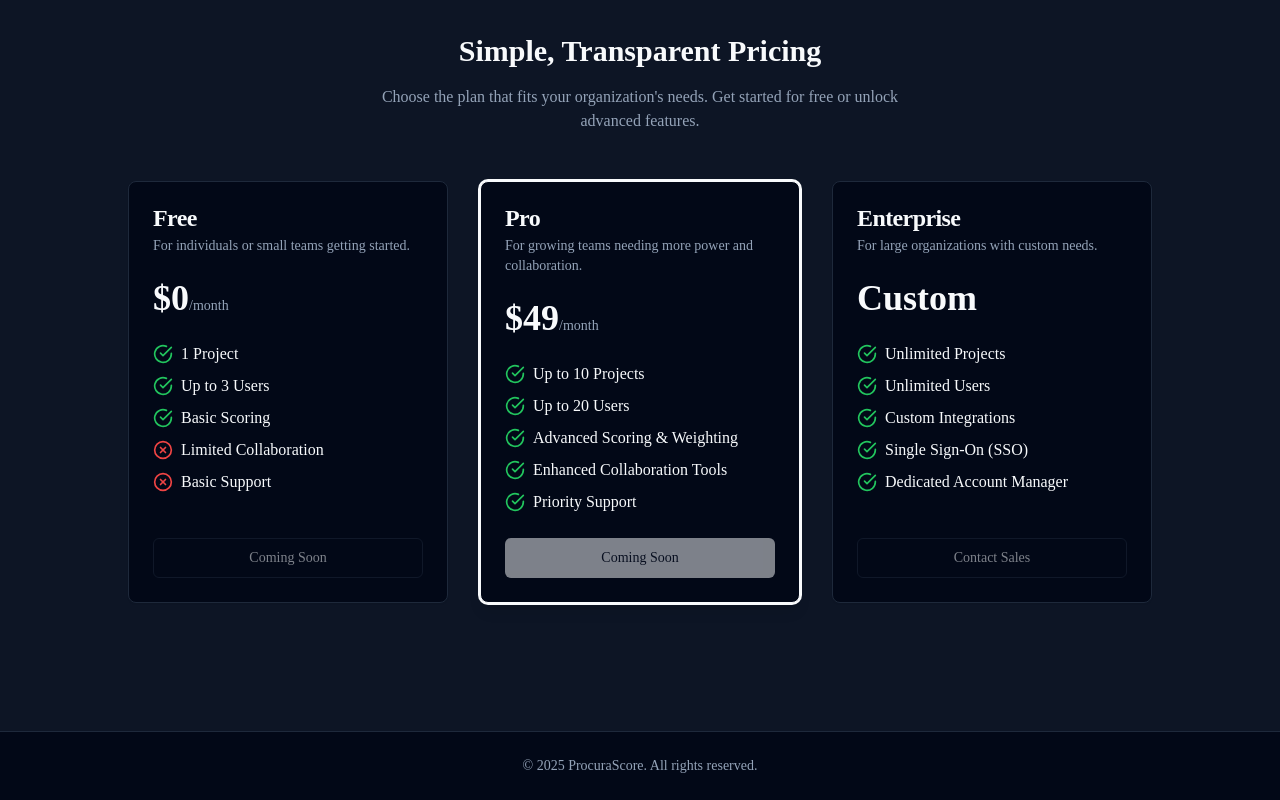
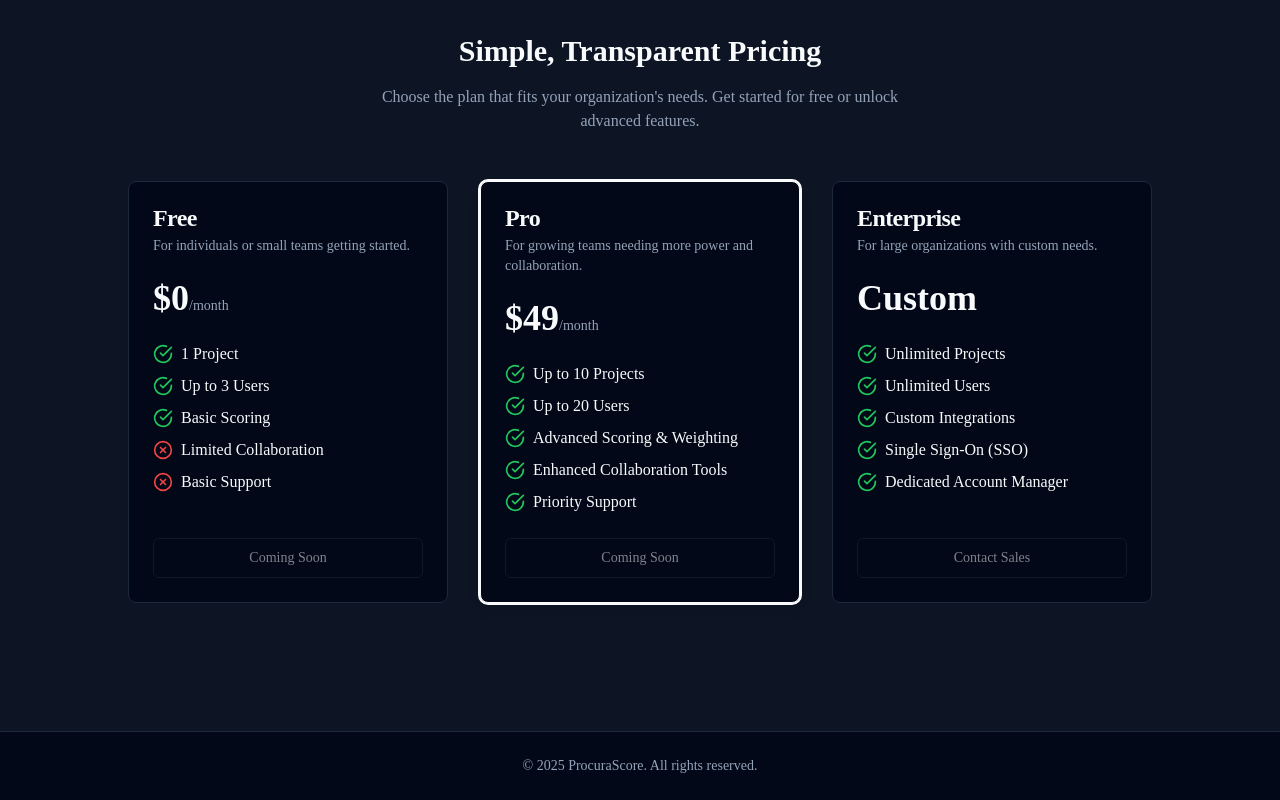
Before and after one commit to DevoteMe/ProcuraScore, a React (Vite) app: page / in a window 1280 px wide. Shown: the part 1208-2008 px from the top of the page. Built offline with nearby package versions, Linux system fonts and the light colour scheme; no server answers.

Commit message:
Working on landing page

```diff
--- a/src/App.tsx
+++ b/src/App.tsx
@@ -10,6 +10,7 @@ import DashboardOverview from './components/DashboardOverview';
 import ProjectList from './components/tenant/ProjectList';
 import CreateProject from './components/tenant/CreateProject';
 import AdminPanel from './components/admin/AdminPanel'; // Import AdminPanel
+import ProjectDetails from './components/ProjectDetails'; // Import ProjectDetails
 
 // Simple placeholder components for routes not yet implemented
 const PlaceholderComponent: React.FC<{ title: string }> = ({ title }) => (
@@ -23,7 +24,7 @@ const SystemSettings = () => <PlaceholderComponent title="System Settings" />; /
 const EvaluationList = () => <PlaceholderComponent title="Evaluations" />;
 const TeamMemberList = () => <PlaceholderComponent title="Team Members" />;
 const TenantSettings = () => <PlaceholderComponent title="Tenant Settings" />;
-const ProjectDetails = () => <PlaceholderComponent title="Project Details" />;
+// const ProjectDetails = () => <PlaceholderComponent title="Project Details" />; // No longer placeholder
 
 
 function App() {
--- a/src/components/LandingPage.tsx
+++ b/src/components/LandingPage.tsx
@@ -3,6 +3,58 @@ import { Link } from 'react-router-dom'; // Import Link
 import { Card, CardContent, CardDescription, CardFooter, CardHeader, CardTitle } from './ui/card';
 import { CheckCircle, XCircle } from 'lucide-react';
 import { Button } from './ui/button';
+import { cn } from '../lib/utils';
+
+// Define pricing plans data
+const pricingPlans = [
+  {
+    title: 'Free',
+    description: 'For individuals or small teams getting started.',
+    price: '$0',
+    priceDetails: '/month',
+    features: [
+      '1 Project',
+      'Up to 3 Users',
+      'Basic Scoring',
+      { name: 'Limited Collaboration', negative: true },
+      { name: 'Basic Support', negative: true },
+    ],
+    ctaText: 'Coming Soon',
+    ctaDisabled: true,
+  },
+  {
+    title: 'Pro',
+    description: 'For growing teams needing more power and collaboration.',
+    price: '$49',
+    priceDetails: '/month',
+    features: [
+      'Up to 10 Projects',
+      'Up to 20 Users',
+      'Advanced Scoring & Weighting',
+      'Enhanced Collaboration Tools',
+      'Priority Support',
+    ],
+    ctaText: 'Coming Soon',
+    ctaDisabled: true,
+    highlighted: true, // Example of a highlighted plan
+  },
+  {
+    title: 'Enterprise',
+    description: 'For large organizations with custom needs.',
+    price: 'Custom',
+    priceDetails: '',
+    features: [
+      'Unlimited Projects',
+      'Unlimited Users',
+      'Custom Integrations',
+      'Single Sign-On (SSO)',
+      'Dedicated Account Manager',
+    ],
+    ctaText: 'Contact Sales',
+    ctaDisabled: true,
+  },
+];
+
 
 const LandingPage: React.FC = () => {
   console.log("Rendering LandingPage component with Pricing section...");
@@ -28,7 +80,7 @@ const LandingPage: React.FC = () => {
       {/* Main Content */}
       <main className="flex-grow">
         {/* Hero Section */}
-        <section className="flex items-center justify-center bg-gradient-to-br from-primary/10 via-background to-background py-20 md:py-32">
+        <section className="flex items-center justify-center bg-gradient-to-br from-primary/10 via-background to-background py-20 md:py-32 animate-in fade-in">
           <div className="container px-4 md:px-6 text-center">
             <div className="max-w-3xl mx-auto space-y-4">
               <h1 className="text-4xl font-bold tracking-tighter sm:text-5xl md:text-6xl lg:text-7xl text-foreground">
@@ -46,7 +98,7 @@ const LandingPage: React.FC = () => {
         </section>
 
         {/* Features Section */}
-        <section id="features" className="py-16 md:py-24 bg-background">
+        <section id="features" className="py-16 md:py-24 bg-background animate-in fade-in">
           <div className="container px-4 md:px-6">
             <h2 className="text-3xl font-bold text-center mb-12 text-foreground">
               Why Choose ProcuraScore?
@@ -136,7 +188,7 @@ const LandingPage: React.FC = () => {
         </section>
 
         {/* Pricing Section */}
-        <section id="pricing" className="py-16 md:py-24 lg:py-32 bg-muted/40">
+        <section id="pricing" className="py-16 md:py-24 lg:py-32 bg-muted/40 animate-in fade-in">
           <div className="container px-4 md:px-6">
             <h2 className="text-3xl font-bold text-center mb-4 text-foreground">
               Simple, Transparent Pricing
@@ -145,62 +197,32 @@ const LandingPage: React.FC = () => {
               Choose the plan that fits your organization's needs. Get started for free or unlock advanced features.
             </p>
             <div className="grid grid-cols-1 md:grid-cols-3 gap-8 max-w-5xl mx-auto">
-              {/* Free Tier */}
-              <Card className="flex flex-col">
+              {pricingPlans.map((plan, index) => (
+                <Card key={index} className={cn("flex flex-col", plan.highlighted && "border-primary ring-2 ring-primary shadow-lg")}>
                   <CardHeader>
-                  <CardTitle>Free</CardTitle>
-                  <CardDescription>For individuals or small teams getting started.</CardDescription>
-                  <p className="text-4xl font-bold pt-4">$0<span className="text-sm font-normal text-muted-foreground">/month</span></p>
+                    <CardTitle>{plan.title}</CardTitle>
+                    <CardDescription>{plan.description}</CardDescription>
+                    <p className="text-4xl font-bold pt-4">{plan.price}<span className="text-sm font-normal text-muted-foreground">{plan.priceDetails}</span></p>
                   </CardHeader>
                   <CardContent className="flex-grow space-y-2">
-                  <p className="flex items-center gap-2"><CheckCircle className="h-5 w-5 text-green-500" /> 1 Project</p>
-                  <p className="flex items-center gap-2"><CheckCircle className="h-5 w-5 text-green-500" /> Up to 3 Users</p>
-                  <p className="flex items-center gap-2"><CheckCircle className="h-5 w-5 text-green-500" /> Basic Scoring</p>
-                  <p className="flex items-center gap-2"><XCircle className="h-5 w-5 text-red-500" /> Limited Collaboration</p>
-                  <p className="flex items-center gap-2"><XCircle className="h-5 w-5 text-red-500" /> Basic Support</p>
+                    {plan.features.map((feature, featureIndex) => (
+                      <p key={featureIndex} className="flex items-center gap-2">
+                        {typeof feature === 'string' ? (
+                          <CheckCircle className="h-5 w-5 text-green-500" />
+                        ) : feature.negative ? (
+                          <XCircle className="h-5 w-5 text-red-500" />
+                        ) : (
+                          <CheckCircle className="h-5 w-5 text-green-500" />
+                        )}
+                        <span>{typeof feature === 'string' ? feature : feature.name}</span>
+                      </p>
+                    ))}
                   </CardContent>
                   <CardFooter>
-                  <Button variant="outline" className="w-full" disabled>Coming Soon</Button> {/* Replace with actual sign-up link/action */}
+                    <Button variant="outline" className="w-full" disabled={plan.ctaDisabled}>{plan.ctaText}</Button>
                   </CardFooter>
                 </Card>
-
-              {/* Pro Tier (Example) */}
-              <Card className="flex flex-col border-primary ring-2 ring-primary shadow-lg">
-                 <CardHeader>
-                  <CardTitle>Pro</CardTitle>
-                  <CardDescription>For growing teams needing more power and collaboration.</CardDescription>
-                   <p className="text-4xl font-bold pt-4">$49<span className="text-sm font-normal text-muted-foreground">/month</span></p>
-                </CardHeader>
-                <CardContent className="flex-grow space-y-2">
-                  <p className="flex items-center gap-2"><CheckCircle className="h-5 w-5 text-green-500" /> Up to 10 Projects</p>
-                  <p className="flex items-center gap-2"><CheckCircle className="h-5 w-5 text-green-500" /> Up to 20 Users</p>
-                  <p className="flex items-center gap-2"><CheckCircle className="h-5 w-5 text-green-500" /> Advanced Scoring & Weighting</p>
-                  <p className="flex items-center gap-2"><CheckCircle className="h-5 w-5 text-green-500" /> Enhanced Collaboration Tools</p>
-                  <p className="flex items-center gap-2"><CheckCircle className="h-5 w-5 text-green-500" /> Priority Support</p>
-                </CardContent>
-                <CardFooter>
-                   <Button className="w-full" disabled>Coming Soon</Button> {/* Replace with actual sign-up link/action */}
-                </CardFooter>
-              </Card>
-
-              {/* Enterprise Tier (Example) */}
-              <Card className="flex flex-col">
-                 <CardHeader>
-                  <CardTitle>Enterprise</CardTitle>
-                  <CardDescription>For large organizations with custom needs.</CardDescription>
-                   <p className="text-4xl font-bold pt-4">Custom</p>
-                </CardHeader>
-                <CardContent className="flex-grow space-y-2">
-                  <p className="flex items-center gap-2"><CheckCircle className="h-5 w-5 text-green-500" /> Unlimited Projects</p>
-                  <p className="flex items-center gap-2"><CheckCircle className="h-5 w-5 text-green-500" /> Unlimited Users</p>
-                  <p className="flex items-center gap-2"><CheckCircle className="h-5 w-5 text-green-500" /> Custom Integrations</p>
-                  <p className="flex items-center gap-2"><CheckCircle className="h-5 w-5 text-green-500" /> Single Sign-On (SSO)</p>
-                  <p className="flex items-center gap-2"><CheckCircle className="h-5 w-5 text-green-500" /> Dedicated Account Manager</p>
-                </CardContent>
-                <CardFooter>
-                   <Button variant="outline" className="w-full" disabled>Contact Sales</Button> {/* Replace with actual contact link/action */}
-                </CardFooter>
-              </Card>
+              ))}
             </div>
           </div>
         </section>
@@ -210,7 +232,7 @@ const LandingPage: React.FC = () => {
       </main>
 
       {/* Footer */}
-      <footer className="py-6 border-t bg-background">
+      <footer className="py-6 border-t bg-background animate-in fade-in">
         <div className="container px-4 md:px-6 text-center text-sm text-muted-foreground">
           © {new Date().getFullYear()} ProcuraScore. All rights reserved.
         </div>
--- /dev/null
+++ b/src/components/ProjectDetails.tsx
@@ -0,0 +1,21 @@
+import React from 'react';
+import { useParams } from 'react-router-dom';
+
+const ProjectDetails: React.FC = () => {
+  const { projectId } = useParams<{ projectId: string }>();
+
+  return (
+    <div className="p-6">
+      <h2 className="text-2xl font-semibold text-foreground mb-4">Project Details</h2>
+      {projectId ? (
+        <p className="text-muted-foreground">Project ID: {projectId}</p>
+      ) : (
+        <p className="text-destructive">Error: Project ID not found.</p>
+      )}
+      {/* Add more project details here */}
+      <p className="mt-4 text-muted-foreground">More project details will be displayed here in future updates.</p>
+    </div>
+  );
+};
+
+export default ProjectDetails;
--- a/src/components/tenant/ProjectList.tsx
+++ b/src/components/tenant/ProjectList.tsx
@@ -108,10 +108,10 @@ const ProjectList: React.FC = () => {
       {!loading && !error && projects.length > 0 && (
         <div className="grid grid-cols-1 md:grid-cols-2 lg:grid-cols-3 gap-4">
           {projects.map((project) => (
-            <Card key={project.id}>
+            <Card key={project.id} className="hover:cursor-pointer">
               <CardHeader>
                 <CardTitle className="text-lg">
-                  {/* TODO: Link to project details page */}
+                  {/* Link to project details page */}
                   <Link to={`/dashboard/projects/${project.id}`} className="hover:underline">
                     {project.name}
                   </Link>
```
Lines whose indentation alone changed are shown as unchanged.
